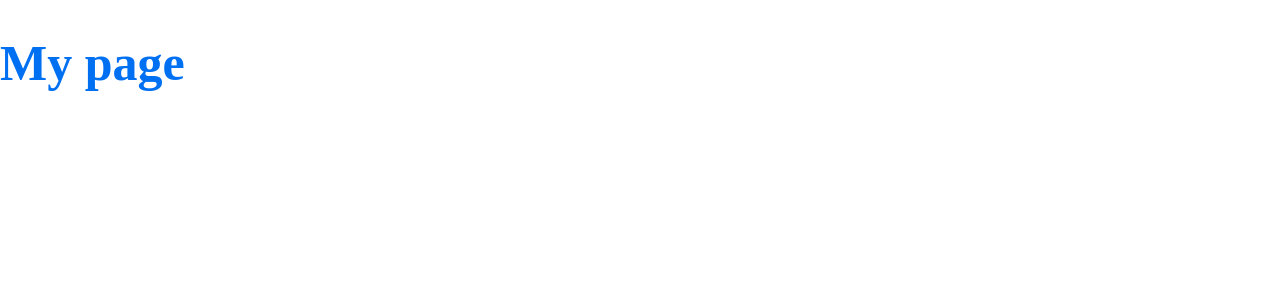
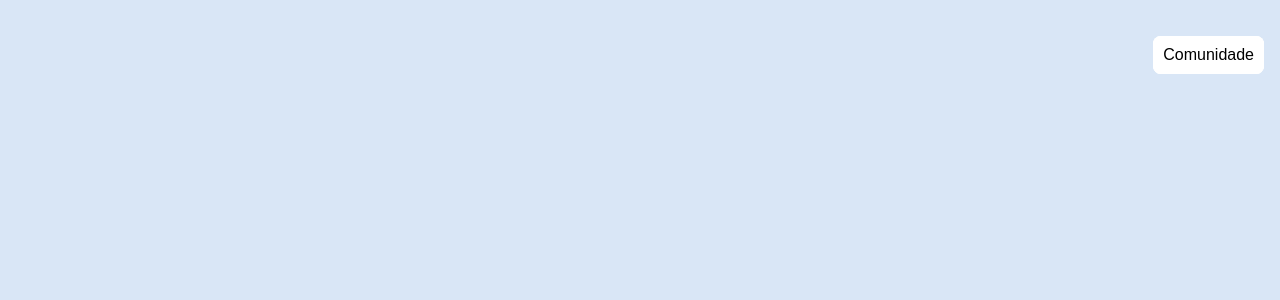
Before and after one commit to EACUAMBA/alurakut_by_alura, a Next.js app: page / in a window 1280 px wide. Shown: the top 300 px of the page. Built offline with nearby package versions, Linux system fonts and the light colour scheme.

Commit message:
Aprendi á como criar uma projecto react e como usar o sistema dos componentes de estilo par agrupar e organizar meus CSS em pastas e usalos em qualquer view.

```diff
--- a/pages/_app.js
+++ b/pages/_app.js
@@ -1,10 +1,29 @@
 import { createGlobalStyle, ThemeProvider } from 'styled-components'
+/**
+ * Usamos este arquivo para para aplicar configurações padrões para todo o projecto.
+ * ex: uma cor padrão para o body.
+ */
 
+//Algumas configurações que já foram feitas para o body.
 const GlobalStyle = createGlobalStyle`
+*{
+  margin: 0;
+  padding: 0;
+  box-sizing: border-box;
+}
+
   body {
     margin: 0;
     padding: 0;
     box-sizing: border-box;
+    background-color: #D9E6F6;
+    font-family: sans-serif;
+  }
+
+  #__next{
+    display: flex;
+    min-height: 100vh;
+    flex-direction: column;
   }
 `
 
--- a/pages/index.js
+++ b/pages/index.js
@@ -3,8 +3,49 @@ import styled from 'styled-components'
 const Title = styled.h1`
   font-size: 50px;
   color: ${({ theme }) => theme.colors.primary};
-`
+`;
+
+const MainGrid = styled.main` //Criando a minha propria configuração para tag main, quando eu for a usar a tag MainGrid que criei tudo o que estiver nela será emcapsulado em uma tag main.
+display: grid;
+grid-gap: 10px; //Espaço entre as boxes
+padding: 16px;
+
+  @media(min-width: 860px){
+    grid-template-areas: "profileArea feedArea comunidadeArea";
+    grid-template-columns: 160px 1fr 312px; // 1fr - paga ua fração do espaço que existe.
+  }
+
+`;
+
+const Box = styled.div`
+  background-color: #ffffff;
+  border-radius: 8px;
+  padding: 10px;
+`;
+
 
 export default function Home() {
-  return <Title>My page</Title>
+  return (
+    <MainGrid>
+      <div style={{ gridArea: 'perfilArea' }}>
+        <Box>
+          Perfil
+        </Box>
+      </div>
+
+      <div style={{ gridArea: 'feedArea2' }}>
+        <Box>
+          Feed
+        </Box>
+      </div>
+
+      <div style={{ gridArea: 'comunidadeArea3' }}>
+        <Box>
+          Comunidade
+        </Box>
+      </div>
+    </MainGrid>
+  );
+
+
 }
```
